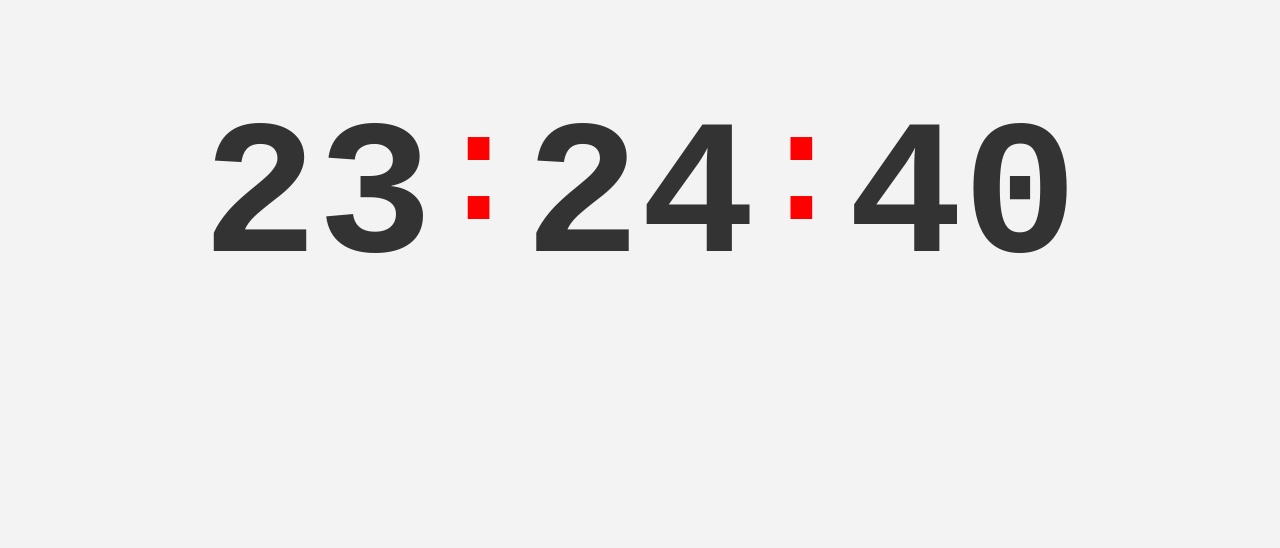
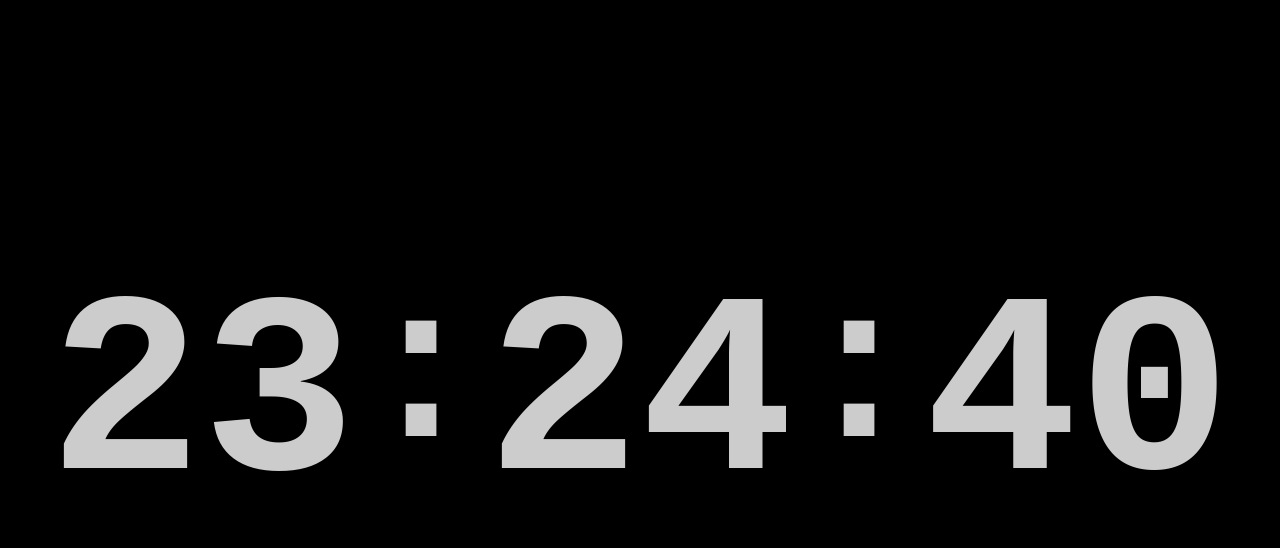
Before and after one commit to dlajfa/lab, a plain HTML site: page clock/index.html in a window 1280 px wide. Drawn offline with Linux system fonts and the light colour scheme.

Commit message:
Update style.css

```diff
--- a/clock/style.css
+++ b/clock/style.css
@@ -1,23 +1,26 @@
+* {
+  box-sizing: border-box;
+}
+
 body {
   margin: 0;
   width: 100vw;
-  height: 50vh;
+  height: 100vh;
   font-family: monospace;
-  background-color: #f3f3f3;
+  background-color: #000;
   display: flex;
   align-items: center;
   justify-content: center;
 }
 
 #clock {
-  color: #333;
-  font-size: 15vw;
+  color: #ccc;
+  font-size: 20vw;
   font-weight: 900;
   display: flex;
 }
 
 .separator {
-  font-size: 12vw;
+  font-size: 17vw;
   vertical-align: middle;
-  color: red;
 }
```
